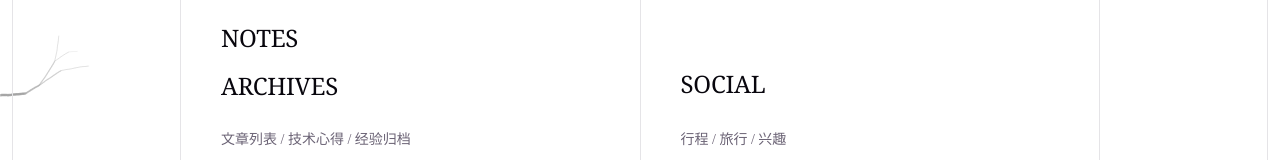
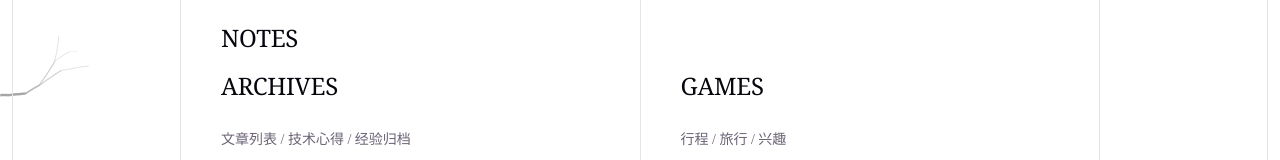
Before and after one commit to zoeTDI/blog-project-web, a Vue app: page /#/home in a window 1280 px wide. Shown: the part 550-710 px from the top of the page. Built offline with nearby package versions, Linux system fonts and the light colour scheme.

Commit message:
refactor(Home.vue): 添加去往游戏展示页的跳转链接

```diff
--- a/src/views/home/Home.vue
+++ b/src/views/home/Home.vue
@@ -40,15 +40,15 @@ onMounted(() => {
         </div>
       </div>
 
-      <div class="grid-item" @click="$router.push('/social')">
+      <div class="grid-item">
         <div class="item-header">
           <span class="index">02</span>
           <span class="tag">LIFE</span>
         </div>
         <div class="item-body">
           <div class="main-links">
-            <router-link :to="{name: ROUTER_NAMES.HOME}">
-              <h2>SOCIAL<span class="arrow">↗</span></h2>
+            <router-link :to="{name: ROUTER_NAMES.GAMES}" class="nav-title">
+              <h2>GAMES<span class="arrow">↗</span></h2>
             </router-link>
           </div>
           <p>行程 / 旅行 / 兴趣</p>
```
